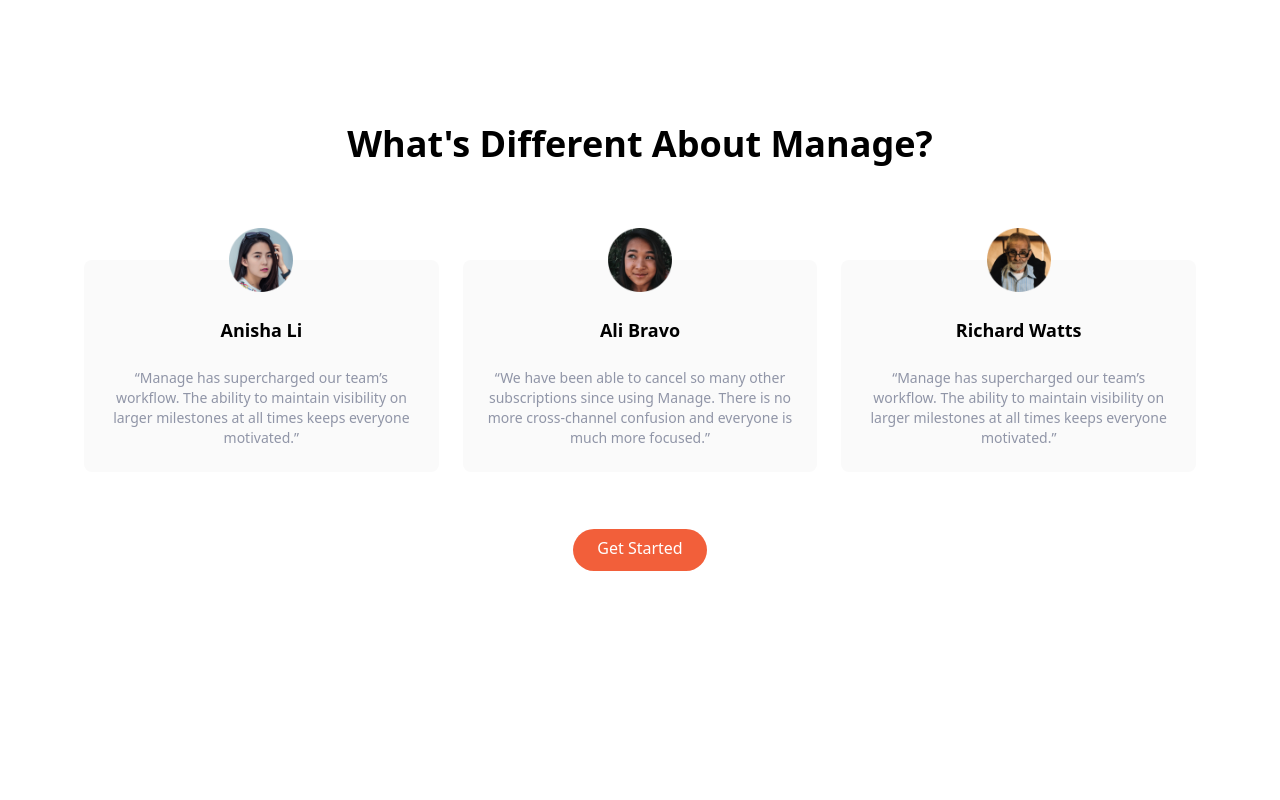
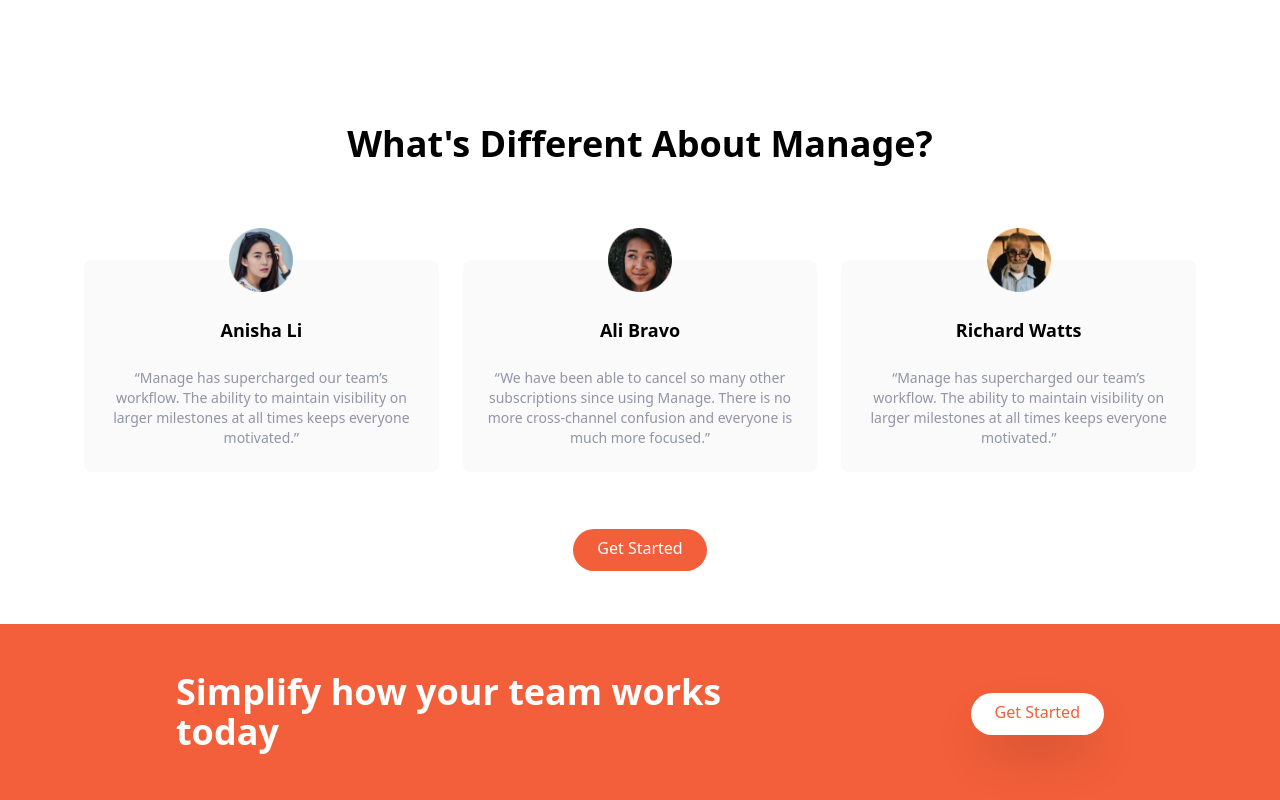
Before and after one commit to MobinaShandiziaval/manage, a website: page index.html in a window 1280 px wide. Shown: the part 1144-1944 px from the top of the page. Before the commit the page ends 1768 px from the top, so only its background shows below. Drawn offline with Linux system fonts and the light colour scheme.

Commit message:
section 4

```diff
--- a/index.html
+++ b/index.html
@@ -234,5 +234,27 @@
         </div>
       </div>
     </section>
+    <!-- CTA Section -->
+    <section id="cta" class="bg-brightRed">
+      <!-- Flex Container -->
+      <div
+        class="container flex flex-col items-center justify-between px-6 py-24 mx-auto space-y-12 md:py-12 md:flex-row md:space-y-0"
+      >
+        <!-- Heading -->
+        <h2
+          class="text-5xl font-bold text-center text-white md:text-4xl md:max-w-xl md:text-left"
+        >
+          Simplify how your team works today
+        </h2>
+        <!-- Button -->
+        <div>
+          <a
+            href="#"
+            class="p-3 px-6 pt-2 text-brightRed bg-white rounded-full shadow-2xl baseline hover:bg-gray-900"
+            >Get Started</a
+          >
+        </div>
+      </div>
+    </section>
   </body>
 </html>
```
Also changed, not shown: css/main.css.
